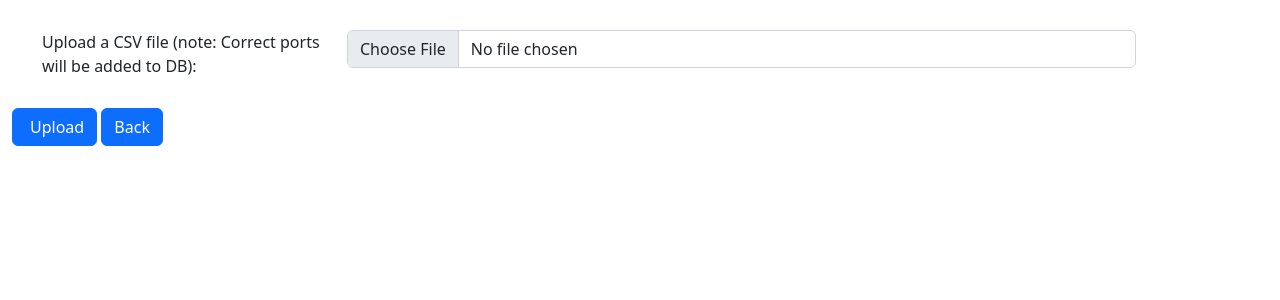
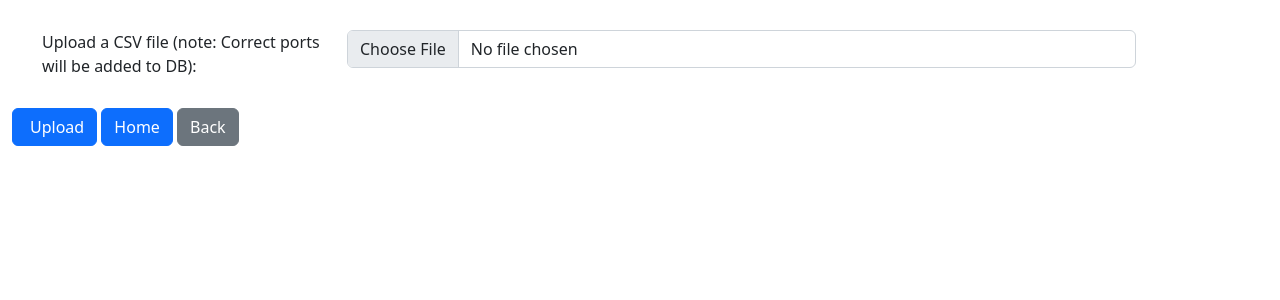
Before and after one commit to mroa4/DjangoSample, a Django app: page /upload_csv_page in a window 1280 px wide. Shown: the top 300 px of the page. Run offline with Django 4.2, Linux system fonts and the light colour scheme; some libraries are stand-ins or nearby versions.

Commit message:
fix back bug in html

```diff
--- a/templates/upload_csv.html
+++ b/templates/upload_csv.html
@@ -35,7 +35,9 @@
     <div class="form-group row" style="margin:auto;">
         <div class="col-md-3 col-sm-3 col-xs-12 col-md-offset-3" style="margin-bottom:10px;">
              <button class="btn btn-primary"> <span class="glyphicon glyphicon-upload" style="margin-right:5px;"></span>Upload </button>
-             <a href="/" class="btn btn-primary">Back</a>
+             <a href="/" class="btn btn-primary">Home</a>
+             <button type="button" onclick="history.back()" class="btn btn-secondary" data-bs-dismiss="modal">Back</button>
+
         </div>
     </div>
     </form>
```
